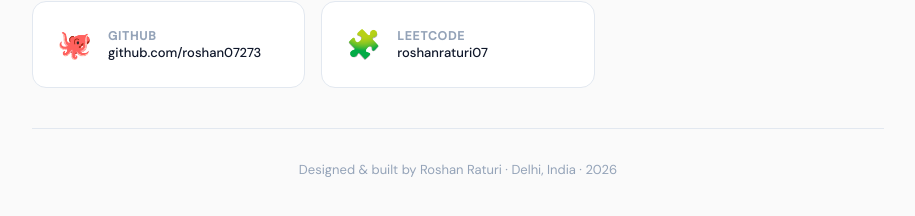
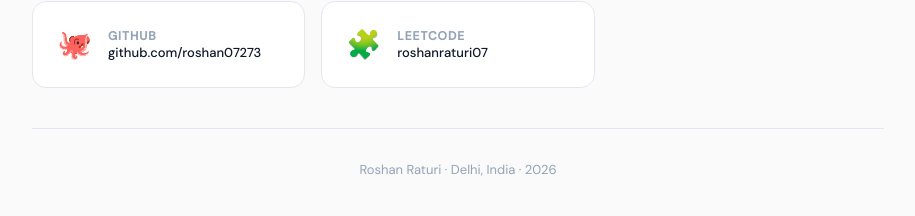
Before and after one commit to roshan07273/roshanraturi0portfolio, a plain HTML site: page index (1).html in a window 1280 px wide. Shown: the part 5542-5758 px from the top of the page, without its empty margins (182-1097 px from the left). Drawn offline with Linux system fonts and the light colour scheme.

Commit message:
Update index (1).html

```diff
--- a/index (1).html
+++ b/index (1).html
@@ -466,7 +466,7 @@
       <a href="https://github.com/roshan07273" target="_blank" class="card contact-card"><span class="contact-icon">🐙</span><div><div class="contact-label">GitHub</div><div class="contact-val">github.com/roshan07273</div></div></a>
       <a href="https://leetcode.com/u/roshanraturi07/" target="_blank" class="card contact-card"><span class="contact-icon">🧩</span><div><div class="contact-label">LeetCode</div><div class="contact-val">roshanraturi07</div></div></a>
     </div>
-    <div class="footer">Designed &amp; built by Roshan Raturi · Delhi, India · 2026</div>
+    <div class="footer">Roshan Raturi · Delhi, India · 2026</div>
   </section>
 
 </div>
```
